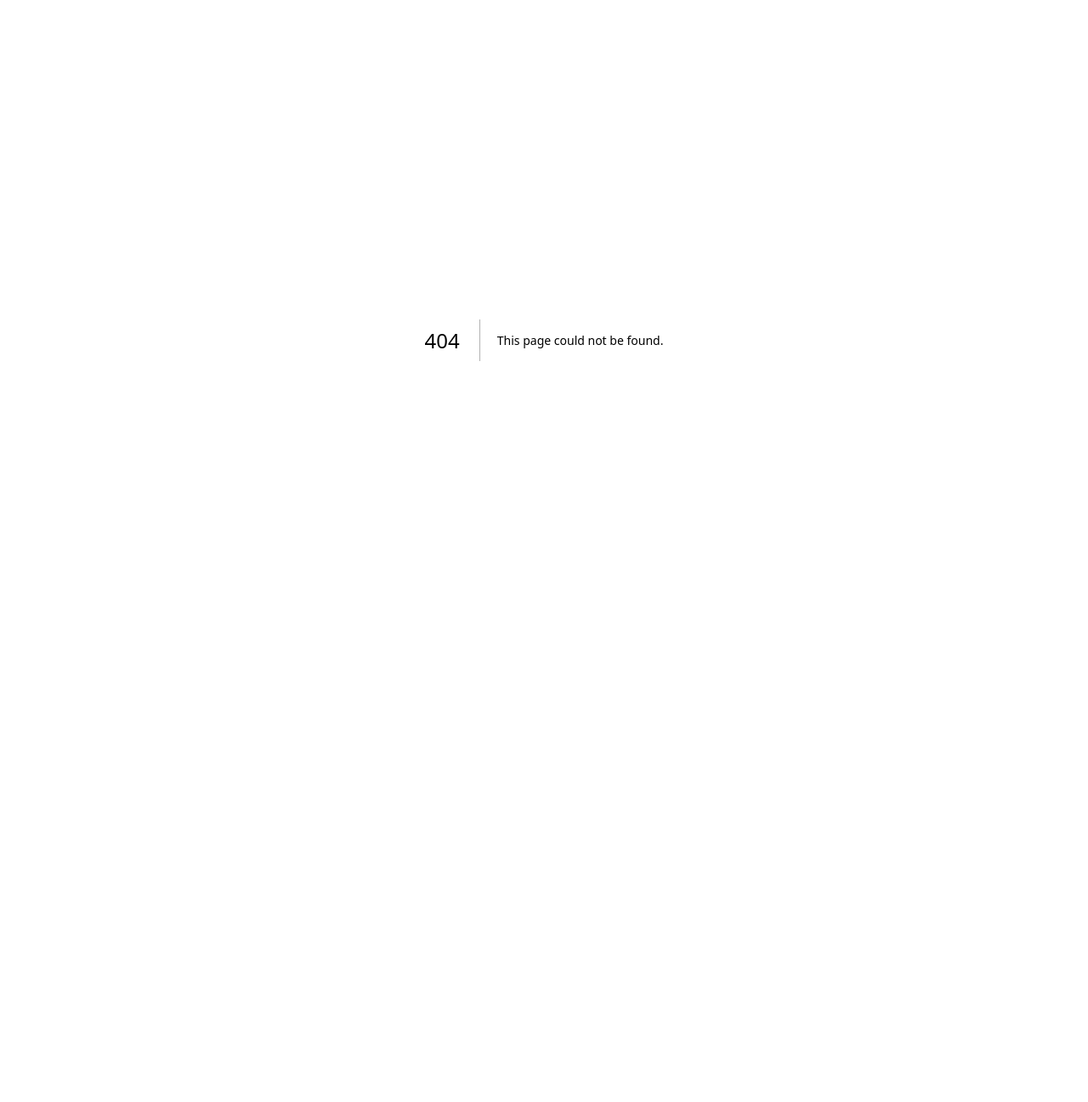
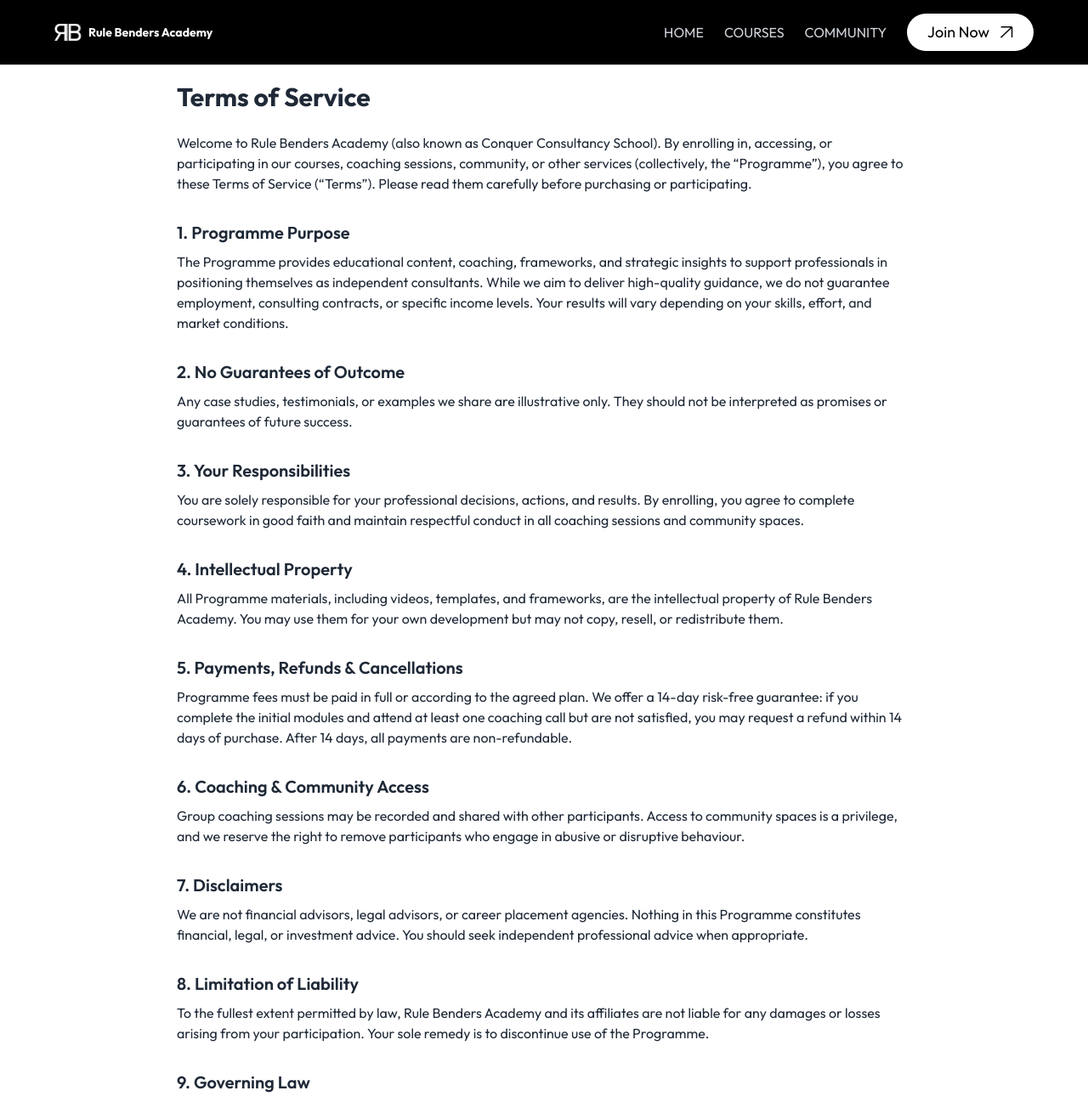
Before and after one commit to Rule-Benders-Academy/six-figure-switch, a Next.js app: page /terms-of-services in a window 1280 px wide. Before the commit this address had no page. Shown: the top 1297 px of the page at 85% size. Before the commit the page ends 800 px from the top, so only its background shows below. Built offline with nearby package versions, Linux system fonts and the light colour scheme.

Commit message:
update terms

```diff
--- a/src/_components/Navbar/Navbar.tsx
+++ b/src/_components/Navbar/Navbar.tsx
@@ -15,22 +15,18 @@ interface Props {
   landing?: boolean;
 }
 
-const defaultItems = [
-  { label: "Home", id: "home" },
-  { label: "About Us", id: "about" },
-  { label: "Courses", id: "courses" },
-  { label: "Community", id: "community" },
-];
-const landingItems = [
-  { label: "About", id: "About" },
-  { label: "Work", id: "Work" },
-  { label: "Portfolio", id: "Portfolio" },
+const navItems = [
+  { label: "Home", href: "https://www.rule-benders.com/home" },
+  { label: "Courses", href: "https://www.rule-benders.com/courses" },
+  {
+    label: "Community",
+    href: "https://www.rule-benders.com/?msg=not-logged-in",
+  },
 ];
 
-export default function Navbar({ customStyle, landing }: Props) {
+export default function Navbar({ customStyle }: Props) {
   const [menuOpen, setMenuOpen] = useState(false);
   const [drawerOpen, setDrawerOpen] = useState(false);
-  const [active, setActive] = useState("home");
 
   useEffect(() => {
     document.body.style.overflow = drawerOpen ? "hidden" : "";
@@ -39,18 +35,13 @@ export default function Navbar({ customStyle, landing }: Props) {
     };
   }, [drawerOpen]);
 
-  const items = landing ? landingItems : defaultItems;
-  const scrollTo = (id: string) => {
-    setActive(id);
-    document.getElementById(id)?.scrollIntoView({ behavior: "smooth" });
-  };
-
   return (
     <>
       <header
         className={`bg-black text-white fixed top-0 left-0 w-full z-50 ${customStyle}`}
       >
         <div className="flex items-center justify-between px-4 md:px-16 py-4">
+          {/* Logo */}
           <Link href="/" className="flex items-center gap-2 text-xl font-bold">
             <Image src={logo} alt="Logo" width={32} height={32} />
             <span className="hidden sm:inline text-sm">
@@ -58,38 +49,29 @@ export default function Navbar({ customStyle, landing }: Props) {
             </span>
           </Link>
 
+          {/* Desktop nav */}
           <nav className="hidden md:flex items-center gap-6">
-            {items.map(({ label, id }) => (
-              <button
-                key={id}
-                onClick={() => scrollTo(id)}
-                className={`relative uppercase transition ${
-                  active === id ? "text-white" : "text-gray-300"
-                }`}
+            {navItems.map(({ label, href }) => (
+              <Link
+                key={href}
+                href={href}
+                className="relative uppercase text-gray-300 hover:text-white transition"
               >
                 {label}
-                <span
-                  className={`absolute -bottom-1 right-0 h-[2px] w-[80%] bg-[#FFA500] transition-opacity duration-300 ${
-                    active === id ? "opacity-100" : "opacity-0"
-                  }`}
-                />
-              </button>
+              </Link>
             ))}
+
+            {/* Join Now button */}
             <GlobalButton
-              onClick={() => setDrawerOpen(true)}
-              className={`flex items-center gap-3 text-base ${
-                landing
-                  ? "!bg-black !text-white border border-white"
-                  : "bg-white !text-black"
-              }`}
+              onClick={() => (window.location.href = "/")}
+              className="flex items-center gap-3 text-base bg-white !text-black"
             >
               Join Now{" "}
-              {!landing && (
-                <Image src={TopRightArrow} alt="" width={16} height={16} />
-              )}
+              <Image src={TopRightArrow} alt="" width={16} height={16} />
             </GlobalButton>
           </nav>
 
+          {/* Mobile toggle */}
           <button
             onClick={() => setMenuOpen((open) => !open)}
             className="md:hidden focus:outline-none"
@@ -103,22 +85,22 @@ export default function Navbar({ customStyle, landing }: Props) {
           </button>
         </div>
 
+        {/* Mobile nav */}
         {menuOpen && (
           <div className="md:hidden bg-black text-white px-4 pb-10 text-center">
-            {items.map(({ label, id }) => (
-              <p
-                key={id}
-                onClick={() => {
-                  scrollTo(id);
-                  setMenuOpen(false);
-                }}
-                className="py-2 cursor-pointer hover:text-yellow-400"
+            {navItems.map(({ label, href }) => (
+              <Link
+                key={href}
+                href={href}
+                className="block py-2 cursor-pointer hover:text-yellow-400"
+                onClick={() => setMenuOpen(false)}
               >
                 {label}
-              </p>
+              </Link>
             ))}
             <div className="mt-6 flex justify-center">
               <GlobalButton
+                onClick={() => (window.location.href = "/")}
                 className="flex items-center gap-3 text-base bg-white !text-black"
               >
                 Join Now{" "}
@@ -128,7 +110,6 @@ export default function Navbar({ customStyle, landing }: Props) {
           </div>
         )}
       </header>
-      {/* <Drawer isOpen={drawerOpen} onClose={() => setDrawerOpen(false)} /> */}
     </>
   );
 }
--- /dev/null
+++ b/src/pages/terms-of-services/index.tsx
@@ -0,0 +1,134 @@
+"use client";
+import React from "react";
+import Navbar from "@/_components/Navbar/Navbar";
+
+const TermsOfService = () => {
+  return (
+    <div className="bg-white text-gray-800">
+      <Navbar />
+
+      {/* Padding to push content below the fixed navbar */}
+      <main className="max-w-4xl mx-auto px-4 pt-24 pb-12">
+        <h1 className="text-3xl font-bold mb-6">Terms of Service</h1>
+        <p className="mb-6">
+          Welcome to Rule Benders Academy (also known as Conquer Consultancy
+          School). By enrolling in, accessing, or participating in our courses,
+          coaching sessions, community, or other services (collectively, the
+          “Programme”), you agree to these Terms of Service (“Terms”). Please
+          read them carefully before purchasing or participating.
+        </p>
+
+        <h2 className="text-xl font-semibold mt-8 mb-2">
+          1. Programme Purpose
+        </h2>
+        <p className="mb-4">
+          The Programme provides educational content, coaching, frameworks, and
+          strategic insights to support professionals in positioning themselves
+          as independent consultants. While we aim to deliver high-quality
+          guidance, we do not guarantee employment, consulting contracts, or
+          specific income levels. Your results will vary depending on your
+          skills, effort, and market conditions.
+        </p>
+
+        <h2 className="text-xl font-semibold mt-8 mb-2">
+          2. No Guarantees of Outcome
+        </h2>
+        <p className="mb-4">
+          Any case studies, testimonials, or examples we share are illustrative
+          only. They should not be interpreted as promises or guarantees of
+          future success.
+        </p>
+
+        <h2 className="text-xl font-semibold mt-8 mb-2">
+          3. Your Responsibilities
+        </h2>
+        <p className="mb-4">
+          You are solely responsible for your professional decisions, actions,
+          and results. By enrolling, you agree to complete coursework in good
+          faith and maintain respectful conduct in all coaching sessions and
+          community spaces.
+        </p>
+
+        <h2 className="text-xl font-semibold mt-8 mb-2">
+          4. Intellectual Property
+        </h2>
+        <p className="mb-4">
+          All Programme materials, including videos, templates, and frameworks,
+          are the intellectual property of Rule Benders Academy. You may use
+          them for your own development but may not copy, resell, or
+          redistribute them.
+        </p>
+
+        <h2 className="text-xl font-semibold mt-8 mb-2">
+          5. Payments, Refunds & Cancellations
+        </h2>
+        <p className="mb-4">
+          Programme fees must be paid in full or according to the agreed plan.
+          We offer a 14-day risk-free guarantee: if you complete the initial
+          modules and attend at least one coaching call but are not satisfied,
+          you may request a refund within 14 days of purchase. After 14 days,
+          all payments are non-refundable.
+        </p>
+
+        <h2 className="text-xl font-semibold mt-8 mb-2">
+          6. Coaching & Community Access
+        </h2>
+        <p className="mb-4">
+          Group coaching sessions may be recorded and shared with other
+          participants. Access to community spaces is a privilege, and we
+          reserve the right to remove participants who engage in abusive or
+          disruptive behaviour.
+        </p>
+
+        <h2 className="text-xl font-semibold mt-8 mb-2">7. Disclaimers</h2>
+        <p className="mb-4">
+          We are not financial advisors, legal advisors, or career placement
+          agencies. Nothing in this Programme constitutes financial, legal, or
+          investment advice. You should seek independent professional advice
+          when appropriate.
+        </p>
+
+        <h2 className="text-xl font-semibold mt-8 mb-2">
+          8. Limitation of Liability
+        </h2>
+        <p className="mb-4">
+          To the fullest extent permitted by law, Rule Benders Academy and its
+          affiliates are not liable for any damages or losses arising from your
+          participation. Your sole remedy is to discontinue use of the
+          Programme.
+        </p>
+
+        <h2 className="text-xl font-semibold mt-8 mb-2">9. Governing Law</h2>
+        <p className="mb-4">
+          These Terms are governed by and construed under the laws of
+          <span className="font-medium"> [Insert Jurisdiction]</span>. Any
+          disputes will be handled exclusively in the courts of that
+          jurisdiction.
+        </p>
+
+        <h2 className="text-xl font-semibold mt-8 mb-2">
+          10. Updates to These Terms
+        </h2>
+        <p className="mb-4">
+          We may update these Terms from time to time. The most recent version
+          will always be available on our website. Continued use of the
+          Programme means you accept the updated Terms.
+        </p>
+
+        <h2 className="text-xl font-semibold mt-8 mb-2">11. Contact</h2>
+        <p className="mb-4">
+          If you have any questions about these Terms, please contact us at
+          <a
+            href="mailto:info@example.com"
+            className="text-blue-600 underline ml-1"
+          >
+            info@rule-benders.com
+          </a>
+          .
+        </p>
+      </main>
+    </div>
+  );
+};
+
+export default TermsOfService;
```
